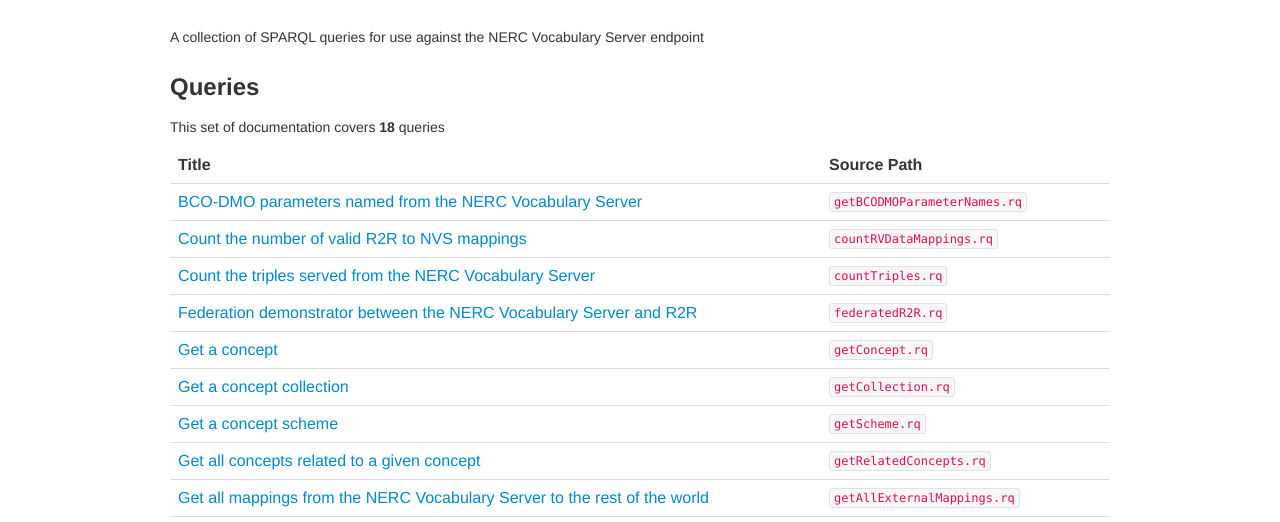
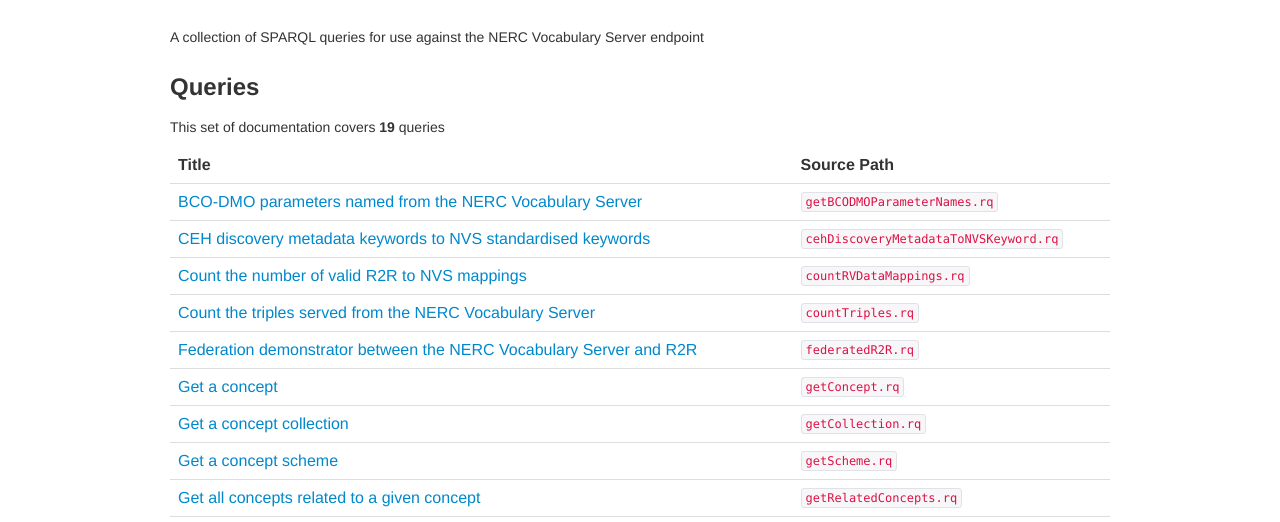
Before and after one commit to adamml/nvs-sparql, a plain HTML site: page index.html in a window 1280 px wide. Shown: the part 253-775 px from the top of the page. Drawn offline with Linux system fonts and the light colour scheme.

Commit message:
Added CEH CAST NVS federated query

```diff
--- a/index.html
+++ b/index.html
@@ -48,7 +48,7 @@
       <div class="row">
         <div class="span12">
           <h3>Queries</h3>
-          <p>This set of documentation covers <strong>18</strong> queries</p>
+          <p>This set of documentation covers <strong>19</strong> queries</p>
           <table class="table">
             <thead>
             	<tr>
@@ -59,6 +59,10 @@
 
            		<tr>
            		  <td><a href="getBCODMOParameterNames.html">BCO-DMO parameters named from the NERC Vocabulary Server</a></td><td><code>getBCODMOParameterNames.rq</code></td>
+           		</tr>
+
+           		<tr>
+           		  <td><a href="cehDiscoveryMetadataToNVSKeyword.html">CEH discovery metadata keywords to NVS standardised keywords</a></td><td><code>cehDiscoveryMetadataToNVSKeyword.rq</code></td>
            		</tr>
 
            		<tr>
```
